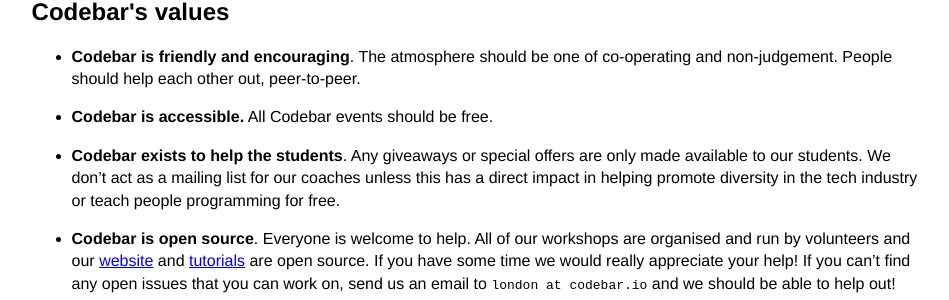
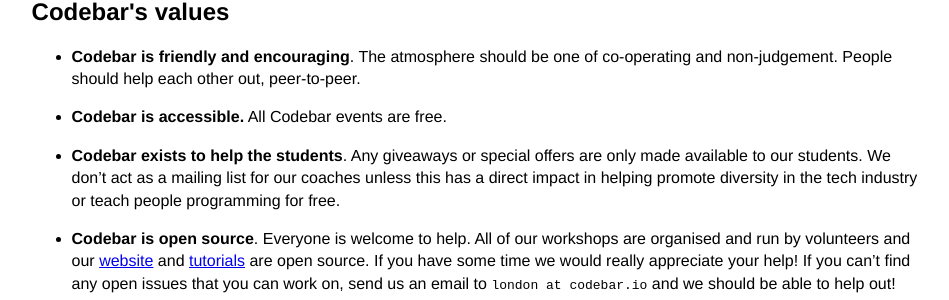
Before and after one commit to codebar/manual, a Jekyll site: the page built from _posts/2015-02-03-codebar-values.md, in a window 1280 px wide. Shown: the part 174-474 px from the top of the page, without its empty margins (164-1113 px from the left). Built offline with Jekyll 4.4.1, drawn with Linux system fonts in a browser that asks for light colours; Markdown is read by kramdown in place of the engine named in the settings.

Commit message:
**are** not should be

```diff
--- a/_posts/2015-02-03-codebar-values.md
+++ b/_posts/2015-02-03-codebar-values.md
@@ -5,7 +5,7 @@
 
 * **Codebar is friendly and encouraging**. The atmosphere should be one of co-operating and non-judgement. People should help each other out, peer-to-peer.
 
-* **Codebar is accessible.** All Codebar events should be free.
+* **Codebar is accessible.** All Codebar events are free.
 
 * **Codebar exists to help the students**. Any giveaways or special offers are only made available to our students. We don't act as a mailing list for our coaches unless this has a direct impact in helping promote diversity in the tech industry or teach people programming for free.
 
```
